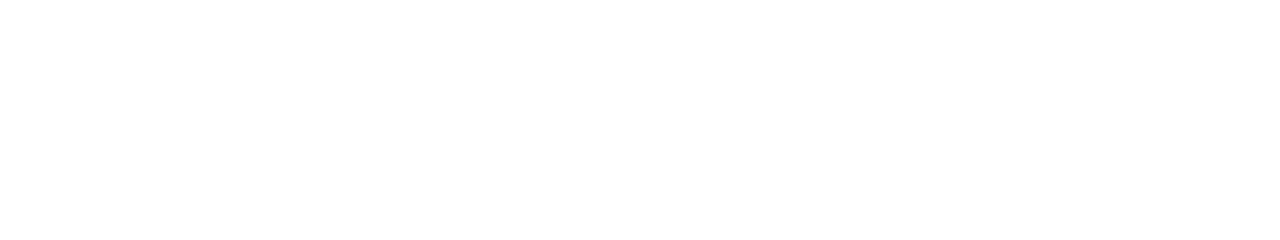
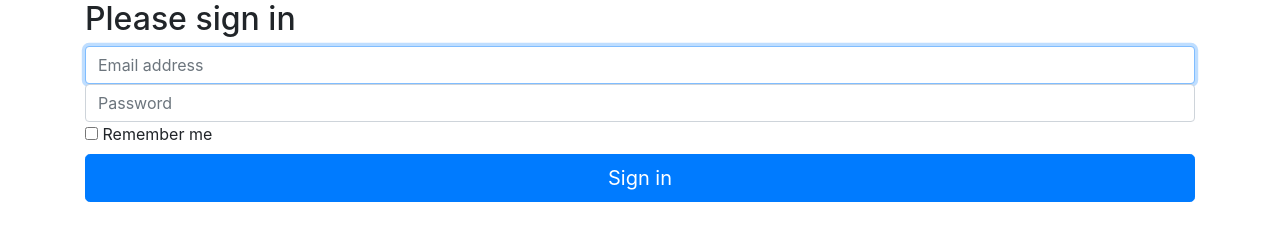
Before and after one commit to mparman6/quickproject, a plain HTML site: page index.html in a window 1280 px wide. Drawn offline with nearby package versions, Linux system fonts and the light colour scheme.

```diff
--- a/index.html
+++ b/index.html
@@ -1,9 +1,59 @@
+
 <!DOCTYPE html>
-<html>
-<head>
-  <title>LogIn Site</title>
-</head>
-<body>
+<html lang="en">
+  <head>
+    <meta charset="utf-8">
+    <meta http-equiv="X-UA-Compatible" content="IE=edge">
+    <meta name="viewport" content="width=device-width, initial-scale=1">
+    <!-- The above 3 meta tags *must* come first in the head; any other head content must come *after* these tags -->
+    <meta name="description" content="">
+    <meta name="author" content="">
+    <link rel="icon" href="../../favicon.ico">
 
-</body>
+    <title>Signin Template for Bootstrap</title>
+
+    <!-- Bootstrap core CSS -->
+    <link href="../../dist/css/bootstrap.min.css" rel="stylesheet">
+
+    <!-- IE10 viewport hack for Surface/desktop Windows 8 bug -->
+    <link href="../../assets/css/ie10-viewport-bug-workaround.css" rel="stylesheet">
+
+    <!-- Custom styles for this template -->
+    <link href="signin.css" rel="stylesheet">
+
+    <!-- Just for debugging purposes. Don't actually copy these 2 lines! -->
+    <!--[if lt IE 9]><script src="../../assets/js/ie8-responsive-file-warning.js"></script><![endif]-->
+    <script src="../../assets/js/ie-emulation-modes-warning.js"></script>
+
+    <!-- HTML5 shim and Respond.js for IE8 support of HTML5 elements and media queries -->
+    <!--[if lt IE 9]>
+      <script src="https://oss.maxcdn.com/html5shiv/3.7.2/html5shiv.min.js"></script>
+      <script src="https://oss.maxcdn.com/respond/1.4.2/respond.min.js"></script>
+    <![endif]-->
+  </head>
+
+  <body>
+
+    <div class="container">
+
+      <form class="form-signin">
+        <h2 class="form-signin-heading">Please sign in</h2>
+        <label for="inputEmail" class="sr-only">Email address</label>
+        <input type="email" id="inputEmail" class="form-control" placeholder="Email address" required autofocus>
+        <label for="inputPassword" class="sr-only">Password</label>
+        <input type="password" id="inputPassword" class="form-control" placeholder="Password" required>
+        <div class="checkbox">
+          <label>
+            <input type="checkbox" value="remember-me"> Remember me
+          </label>
+        </div>
+        <button class="btn btn-lg btn-primary btn-block" type="submit">Sign in</button>
+      </form>
+
+    </div> <!-- /container -->
+
+
+    <!-- IE10 viewport hack for Surface/desktop Windows 8 bug -->
+    <script src="../../assets/js/ie10-viewport-bug-workaround.js"></script>
+  </body>
 </html>
```
